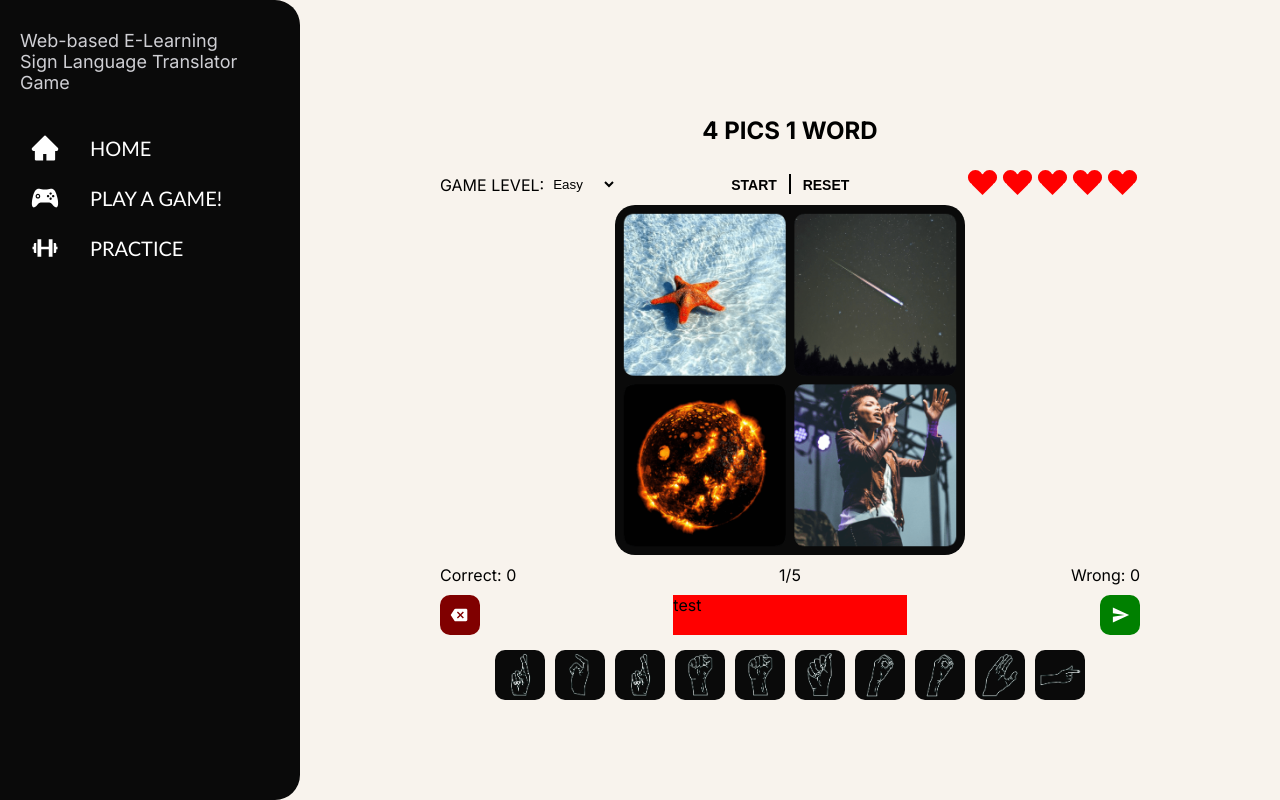
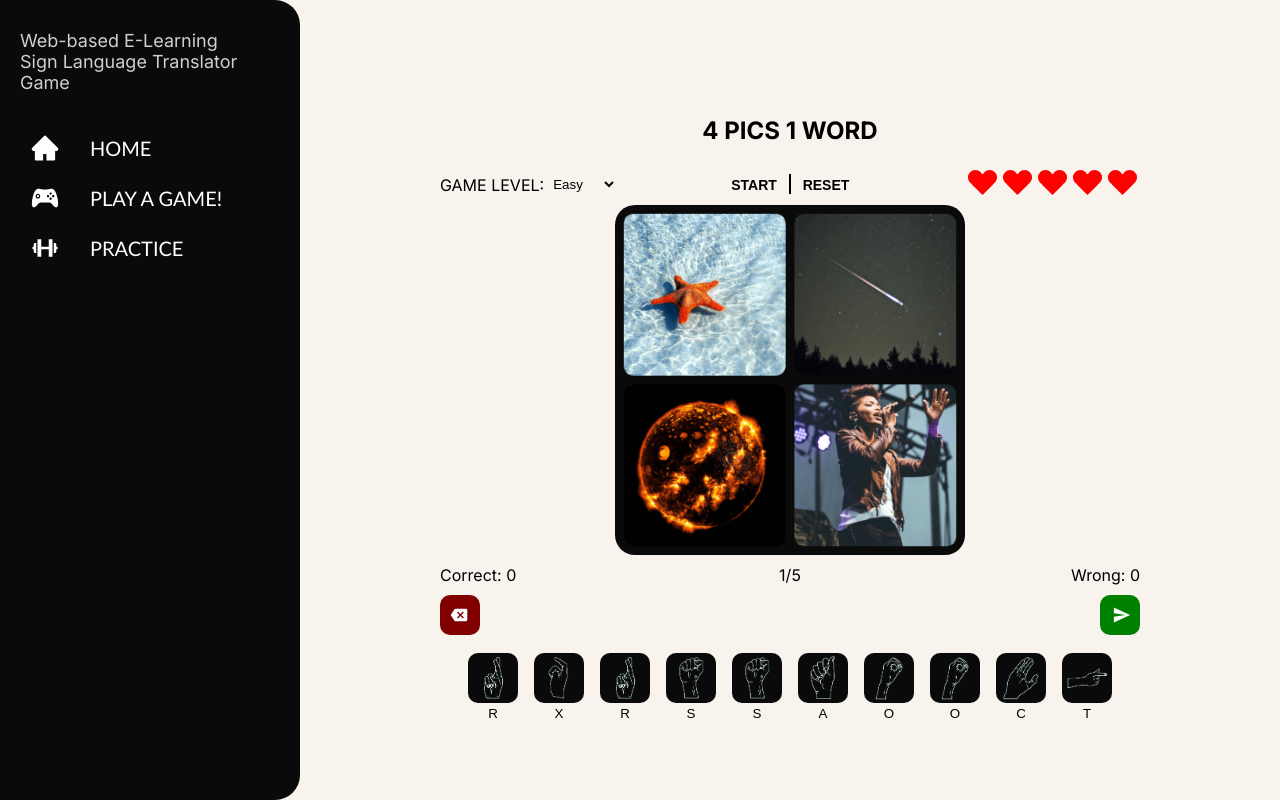
Before and after one commit to JD-Rosales/sign-language-translator, a React (Create React App) app: page /4-pic-1-word in a window 1280 px wide. Both pictures are taken after a click on the button "START". Built offline with nearby package versions, Linux system fonts and the light colour scheme; what fingerpose would draw is missing.

Commit message:
Added asl button click and answer image rendering functionality on 4 pics 1 word page

```diff
--- a/src/pages/FourPicOneWord.css
+++ b/src/pages/FourPicOneWord.css
@@ -145,7 +145,7 @@
   width: 700px;
   margin: 0 auto;
   display: grid;
-  grid-template-columns: repeat(3, 1fr);
+  grid-template-columns: 1fr 3fr 1fr;
   align-items: center;
 }
 
@@ -158,6 +158,7 @@
   display: flex;
   align-items: center;
   justify-content: center;
+  cursor: pointer;
 }
 
 .FourPicOneWord > .bottom-controls button > .btn-icon-backspace {
@@ -177,10 +178,27 @@
 
 .FourPicOneWord > .bottom-controls > .answer-container {
   height: 100%;
-  background-color: red;
+  display: flex;
+  justify-content: center;
+  justify-items: center;
 }
 
-.FourPicOneWord > .bottom-controls button:nth-child(3) {
+.FourPicOneWord > .bottom-controls > .answer-container > button {
+  width: 45px;
+  height: 45px;
+  background-color: RGB(10, 10, 10);
+  border: none;
+  outline: none;
+  border-radius: 10px;
+  margin: 8px;
+}
+
+.FourPicOneWord > .bottom-controls > .answer-container > button > img {
+  width: 100%;
+  height: 100%;
+}
+
+.FourPicOneWord > .bottom-controls > button:nth-child(3) {
   justify-self: end;
   background-color: green;
 }
@@ -195,24 +213,21 @@
   height: 50px;
 }
 
-.FourPicOneWord > .asl-button-container > .choices-container {
-  padding: 5px;
-}
-
-.FourPicOneWord > .asl-button-container > .choices-container > button {
+.FourPicOneWord > .asl-button-container > button {
   width: 50px;
   height: 50px;
   background-color: RGB(10, 10, 10);
   border: none;
   outline: none;
   border-radius: 10px;
+  margin: 8px;
 }
 
-.FourPicOneWord > .asl-button-container > .choices-container > button:hover {
+.FourPicOneWord > .asl-button-container > button:hover {
   cursor: pointer;
 }
 
-.FourPicOneWord > .asl-button-container > .choices-container > button > img {
+.FourPicOneWord > .asl-button-container > button > img {
   width: 100%;
   height: 100%;
 }
--- a/src/pages/FourPicOneWord.js
+++ b/src/pages/FourPicOneWord.js
@@ -179,6 +179,9 @@ function FourPicOneWord() {
   const [choicesArr, setChoicesArr] = useState([]);
 
   const [answerArr, setAnswerArr] = useState([]);
+  const [answerIndexArr, setAnswerIndexArr] = useState([]);
+
+  const [answerImageArr, setAnswerImageArr] = useState([]);
 
   const [difficulty, setDifficulty] = useState('Easy');
 
@@ -208,6 +211,9 @@ function FourPicOneWord() {
     setArrIndex(0)
     setImagesArr([])
     setChoicesArr([])
+    setAnswerArr([])
+    setAnswerIndexArr([])
+    setAnswerImageArr([])
   }
 
 
@@ -276,17 +282,16 @@ function FourPicOneWord() {
     return items
   }
 
-  function renderChoicesImages(){
-    if(choicesArr.length !== 0){
+  function renderChoicesImages(arr){
+    if(arr.length !== 0){
       const choices = []
 
-      choicesArr.map((item, key) => {
+      arr.map((item, key) => {
         choices.push(
-          <div className='choices-container' key={key}>
-            <button value={item.value}>
+            <button key={key} value={item.value} onClick={event => handleBtnChoices(event, key)}>
               <img src={item.image}></img>
+              <span>{item.value}</span>
             </button>
-          </div>
         )
       })
 
@@ -294,21 +299,54 @@ function FourPicOneWord() {
     }
   }
 
+  const handleBtnChoices = (event, key) => {
+    if(event.currentTarget.value !== '' && imagesArr[arrIndex].value.length !== answerArr.length){
+      const prevAnswerArr = [...answerArr]
+      const prevAnswerIndexArr = [...answerIndexArr]
+      prevAnswerArr.push(event.currentTarget.value)
+      setAnswerArr(prevAnswerArr)
+
+      prevAnswerIndexArr.push(key)
+      setAnswerIndexArr(prevAnswerIndexArr)
+
+      //set the button value to empty to avoid multiple clicking of button
+      event.currentTarget.value = ''
+      // event.target.style.display = 'none'
+    }
+  };
+
+  function backSpace(){
+
+  }
+
+  //scratch
   useEffect(() => {
     if(choicesArr.length !== 0){
-      console.log(choicesArr)
+      console.log(answerArr)
+      setAnswerImageArr(getImages(answerArr))
     }
-  }, [choicesArr]);
+  }, [answerArr]);
+  useEffect(() => {
+    if(answerIndexArr.length !== 0){
+      console.log(answerIndexArr)
+    }
+  }, [answerIndexArr]);
+  useEffect(() => {
+    if(answerImageArr.length !== 0){
+      console.log(answerImageArr)
+    }
+  }, [answerImageArr]);
 
   useEffect(() => {
     if(imagesArr.length !== 0){
-      console.log(imagesArr)
+      console.log(imagesArr[arrIndex].value)
       setChoicesArr(getChoices)
     }
   }, [imagesArr]);
 
   useEffect(() => {
     if(gameStart){
+      console.log(imagesArr[arrIndex].value)
       setChoicesArr(getChoices)
     }
   }, [arrIndex]);
@@ -356,7 +394,7 @@ function FourPicOneWord() {
         </button>
 
         <div className='answer-container'>
-          test
+          {renderChoicesImages(answerImageArr)}
         </div>
 
         <button onClick={nextIndex}>
@@ -365,7 +403,7 @@ function FourPicOneWord() {
       </div>
 
       <div className='asl-button-container'>
-        {renderChoicesImages()}
+        {renderChoicesImages(choicesArr)}
       </div>
     </div>
   )
```
